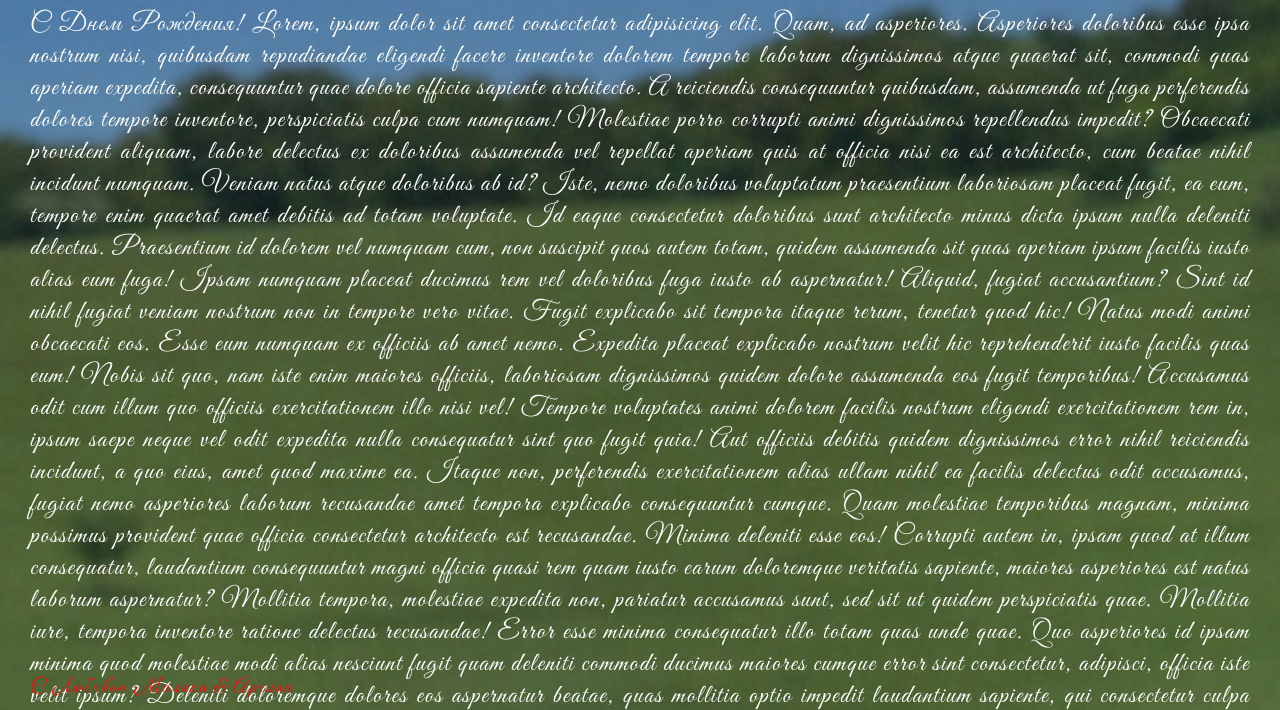
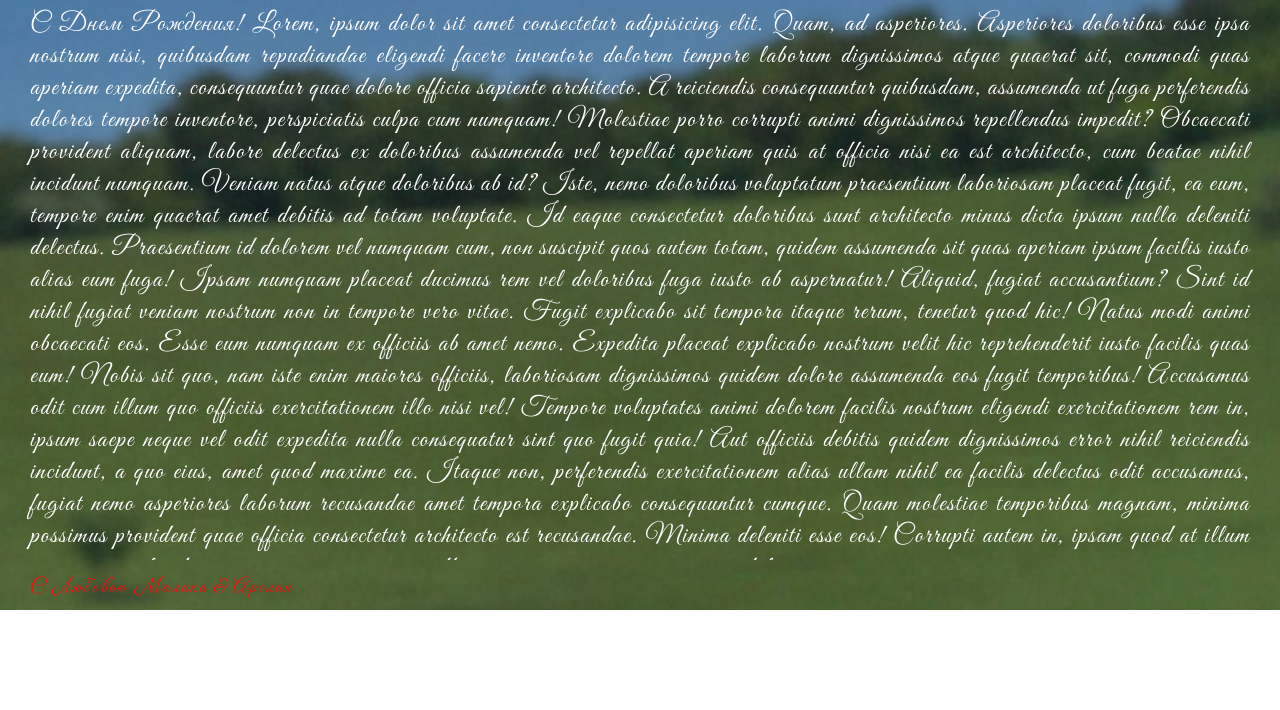
Before and after one commit to Pazylov/surprise2, a plain HTML site: page index.html in a window 1280 px wide. Shown: the part 190-900 px from the top of the page. After the commit the page ends 800 px from the top, so only its background shows below. Drawn offline with Linux system fonts and the light colour scheme.

Commit message:
fixed 1 problem with 'scroll'

```diff
--- a/index.html
+++ b/index.html
@@ -69,7 +69,7 @@
 					error nobis beatae amet aliquam impedit incidunt id earum ea?
 				</p>
 			</div>
-			<div class="signature">С Любовью Малика & Арслан</div>
+			<span class="signature">С Любовью Малика & Арслан</span>
 		</div>
 	</body>
 </html>
--- a/style.css
+++ b/style.css
@@ -9,7 +9,7 @@
 .main_bg {
 	position: relative;
 	width: 100%;
-	min-height: 100dvh;
+	height: 100dvh;
 	background-image: url(./you.png);
 	background-repeat: no-repeat;
 	background-position: 0 0;
@@ -31,7 +31,7 @@
 
 .scroll {
 	width: auto;
-	height: 900px;
+	height: calc(100% - 50px);
 	overflow-x: auto;
 	scrollbar-color: transparent;
 }
```
